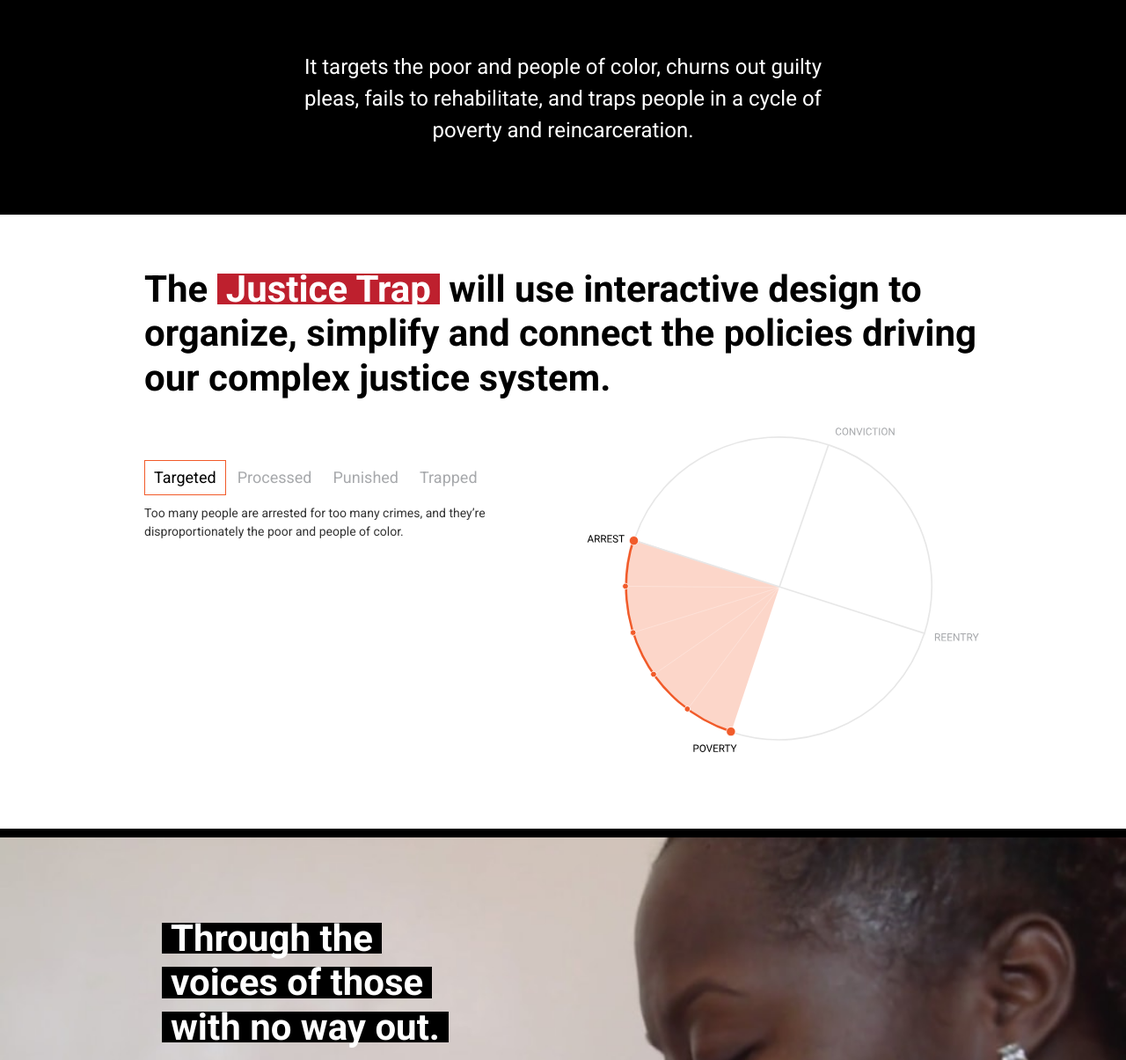
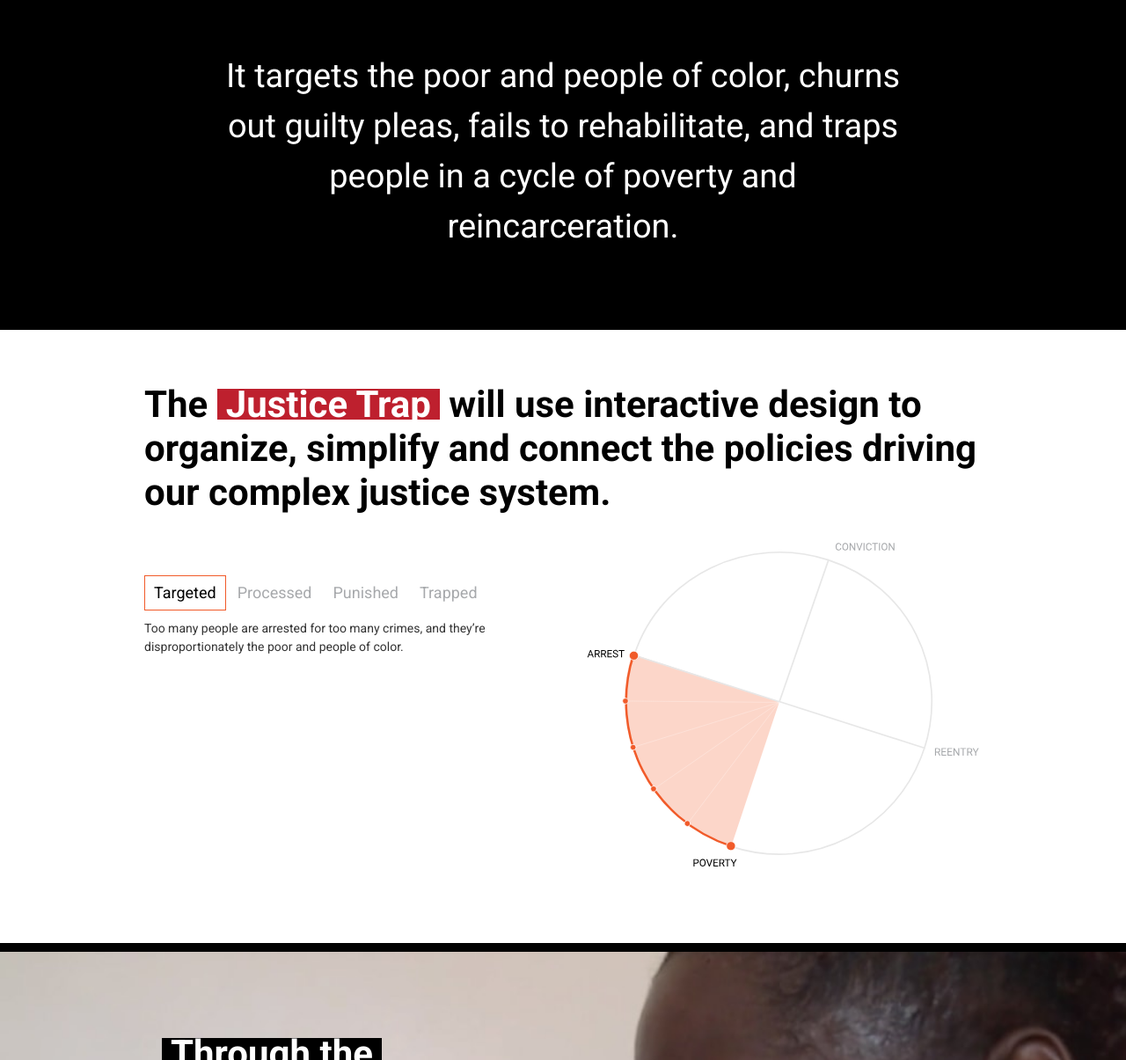
Before and after one commit to noahmanger/thejusticetrap, a Jekyll site: the page built from index.html, in a window 1280 px wide and 1400 px high, scrolled down 467 px. Shown: the part 195-1400 px from the top of the window at 88% size. Built offline with Jekyll 4.4.1, drawn with Linux system fonts in a browser that asks for light colours.

Commit message:
Increasing font size of lead
I’m not sure if I adjusted the spacing correctly…

```diff
--- a/assets/_sass/components/_hero.scss
+++ b/assets/_sass/components/_hero.scss
@@ -59,9 +59,9 @@
     padding: 4rem 0;
 
     p {
-      @include span-columns(8);
-      @include shift(2);
-      font-size: 2.4rem;
+      @include span-columns(10);
+      @include shift(1);
+      font-size: 3.8rem;
     }
   }
 }
--- a/assets/_sass/components/_type-styles.scss
+++ b/assets/_sass/components/_type-styles.scss
@@ -56,7 +56,8 @@
 }
 
 .t-lead {
-  font-size: 2.6rem;
+  font-size: 3.8rem;
+  font-weight: bold;
   text-align: center;
 }
 
```
